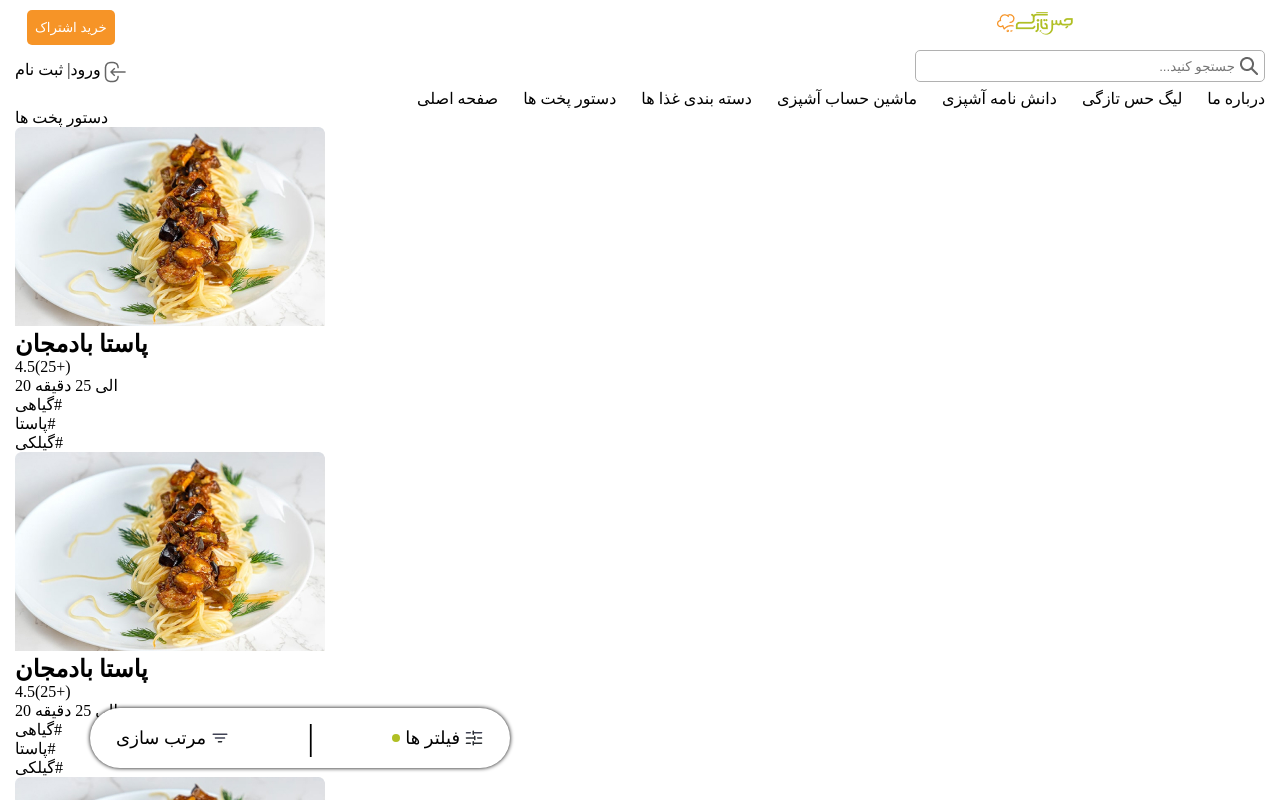
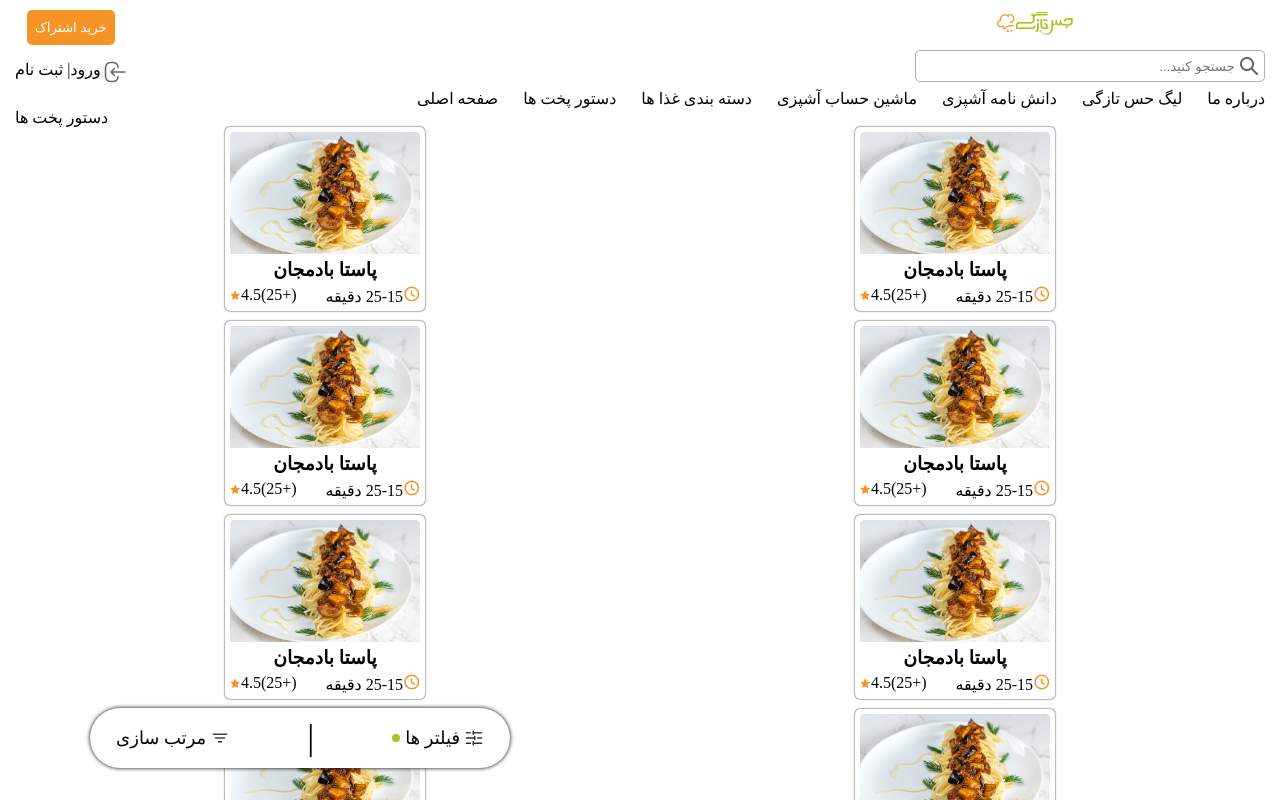
Before and after one commit to sediqullahbadakhsh/recipes, a React (Vite) app: page / in a window 1280 px wide. Shown: the top 800 px of the page. Built offline with nearby package versions, Linux system fonts and the light colour scheme.

Commit message:
render list of recipes

```diff
--- a/src/assets/style/Items.css
+++ b/src/assets/style/Items.css
@@ -10,6 +10,8 @@
 .active {
   display: block;
 }
+
+/* Floating Buttons */
 
 .floating-button {
   position: fixed;
@@ -42,3 +44,38 @@
   width: 8px;
   border-radius: 8px;
 }
+
+/* Floating button end */
+
+/* Recipe list */
+.cards {
+  display: grid;
+  grid-template-columns: 1fr 1fr;
+  gap: 10px;
+  justify-items: center;
+}
+
+.card {
+  width: 200px;
+  box-shadow: 0 0 2px 0;
+  display: flex;
+  gap: 5px;
+  flex-direction: column;
+  align-items: center;
+  padding: 5px;
+  border-radius: 5px;
+}
+
+.card > img {
+  width: 190px;
+}
+.desc {
+  display: flex;
+  justify-content: space-between;
+  width: 190px;
+}
+
+.recipeKeywords {
+  display: none;
+}
+/* Recipe list end */
--- a/src/components/Recipes.jsx
+++ b/src/components/Recipes.jsx
@@ -1,19 +1,28 @@
+import star from "../assets/Images/star.png";
+import clock from "../assets/Images/clock.png";
+
 const Recipes = ({ recipes }) => {
   return (
-    <div>
+    <div className="cards">
       {recipes.map((recipe) => {
         return (
-          <div key={recipe.id}>
+          <div className="card" key={recipe.id}>
             <img src={recipe.image} alt={`Recipe ${recipe.id}`} />
-            <h2>{recipe.name}</h2>
-            <div>
-              <p>{recipe.rating}</p>
-              <p>{recipe.time}</p>
-              <div>
-                {recipe.keywords.map((keyw) => {
-                  return <p>{`${keyw}#`}</p>;
-                })}
-              </div>
+            <h3 className="recipeName">{recipe.name}</h3>
+            <div className="desc">
+              <p className="recipeRating">
+                <img src={star} alt="rate" />
+                {recipe.rating}
+              </p>
+              <p dir="rtl" className="recipeTime">
+                <img src={clock} alt="clock" />
+                {`${recipe.time} دقیقه`}
+              </p>
+            </div>
+            <div className="recipeKeywords">
+              {recipe.keywords.map((keyw) => {
+                return <p key={keyw}>{`${keyw}#`}</p>;
+              })}
             </div>
           </div>
         );
--- a/src/components/data.js
+++ b/src/components/data.js
@@ -4,7 +4,7 @@ export const itemList = [
     id: 1,
     image: image,
     name: "پاستا بادمجان",
-    time: "20 الی 25 دقیقه",
+    time: "25-15",
     keywords: ["گیاهی", "پاستا", "گیلکی"],
     rating: "4.5(25+)",
   },
@@ -12,7 +12,7 @@ export const itemList = [
     id: 2,
     image: image,
     name: "پاستا بادمجان",
-    time: "20 الی 25 دقیقه",
+    time: "25-15",
     keywords: ["گیاهی", "پاستا", "گیلکی"],
     rating: "4.5(25+)",
   },
@@ -20,7 +20,7 @@ export const itemList = [
     id: 3,
     image: image,
     name: "پاستا بادمجان",
-    time: "20 الی 25 دقیقه",
+    time: "25-15",
     keywords: ["گیاهی", "پاستا", "گیلکی"],
     rating: "4.5(25+)",
   },
@@ -28,7 +28,7 @@ export const itemList = [
     id: 4,
     image: image,
     name: "پاستا بادمجان",
-    time: "20 الی 25 دقیقه",
+    time: "25-15",
     keywords: ["گیاهی", "پاستا", "گیلکی"],
     rating: "4.5(25+)",
   },
@@ -36,7 +36,7 @@ export const itemList = [
     id: 5,
     image: image,
     name: "پاستا بادمجان",
-    time: "20 الی 25 دقیقه",
+    time: "25-15",
     keywords: ["گیاهی", "پاستا", "گیلکی"],
     rating: "4.5(25+)",
   },
@@ -44,7 +44,7 @@ export const itemList = [
     id: 6,
     image: image,
     name: "پاستا بادمجان",
-    time: "20 الی 25 دقیقه",
+    time: "25-15",
     keywords: ["گیاهی", "پاستا", "گیلکی"],
     rating: "4.5(25+)",
   },
@@ -52,7 +52,7 @@ export const itemList = [
     id: 7,
     image: image,
     name: "پاستا بادمجان",
-    time: "20 الی 25 دقیقه",
+    time: "25-15",
     keywords: ["گیاهی", "پاستا", "گیلکی"],
     rating: "4.5(25+)",
   },
@@ -60,7 +60,7 @@ export const itemList = [
     id: 8,
     image: image,
     name: "پاستا بادمجان",
-    time: "20 الی 25 دقیقه",
+    time: "25-15",
     keywords: ["گیاهی", "پاستا", "گیلکی"],
     rating: "4.5(25+)",
   },
@@ -68,7 +68,7 @@ export const itemList = [
     id: 9,
     image: image,
     name: "پاستا بادمجان",
-    time: "20 الی 25 دقیقه",
+    time: "25-15",
     keywords: ["گیاهی", "پاستا", "گیلکی"],
     rating: "4.5(25+)",
   },
@@ -76,7 +76,7 @@ export const itemList = [
     id: 10,
     image: image,
     name: "پاستا بادمجان",
-    time: "20 الی 25 دقیقه",
+    time: "25-15",
     keywords: ["گیاهی", "پاستا", "گیلکی"],
     rating: "4.5(25+)",
   },
@@ -84,7 +84,7 @@ export const itemList = [
     id: 11,
     image: image,
     name: "پاستا بادمجان",
-    time: "20 الی 25 دقیقه",
+    time: "25-15",
     keywords: ["گیاهی", "پاستا", "گیلکی"],
     rating: "4.5(25+)",
   },
@@ -92,7 +92,7 @@ export const itemList = [
     id: 12,
     image: image,
     name: "پاستا بادمجان",
-    time: "20 الی 25 دقیقه",
+    time: "25-15",
     keywords: ["گیاهی", "پاستا", "گیلکی"],
     rating: "4.5(25+)",
   },
@@ -100,7 +100,7 @@ export const itemList = [
     id: 13,
     image: image,
     name: "پاستا بادمجان",
-    time: "20 الی 25 دقیقه",
+    time: "25-15",
     keywords: ["گیاهی", "پاستا", "گیلکی"],
     rating: "4.5(25+)",
   },
@@ -108,7 +108,7 @@ export const itemList = [
     id: 14,
     image: image,
     name: "پاستا بادمجان",
-    time: "20 الی 25 دقیقه",
+    time: "25-15",
     keywords: ["گیاهی", "پاستا", "گیلکی"],
     rating: "4.5(25+)",
   },
@@ -116,7 +116,7 @@ export const itemList = [
     id: 15,
     image: image,
     name: "پاستا بادمجان",
-    time: "20 الی 25 دقیقه",
+    time: "25-15",
     keywords: ["گیاهی", "پاستا", "گیلکی"],
     rating: "4.5(25+)",
   },
@@ -124,7 +124,7 @@ export const itemList = [
     id: 16,
     image: image,
     name: "پاستا بادمجان",
-    time: "20 الی 25 دقیقه",
+    time: "25-15",
     keywords: ["گیاهی", "پاستا", "گیلکی"],
     rating: "4.5(25+)",
   },
@@ -132,7 +132,7 @@ export const itemList = [
     id: 17,
     image: image,
     name: "پاستا بادمجان",
-    time: "20 الی 25 دقیقه",
+    time: "25-15",
     keywords: ["گیاهی", "پاستا", "گیلکی"],
     rating: "4.5(25+)",
   },
```
Also changed, not shown: src/assets/Images/clock.png (added), src/assets/Images/star.png (added).
